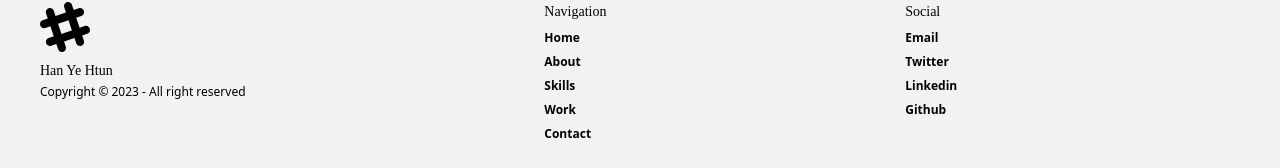
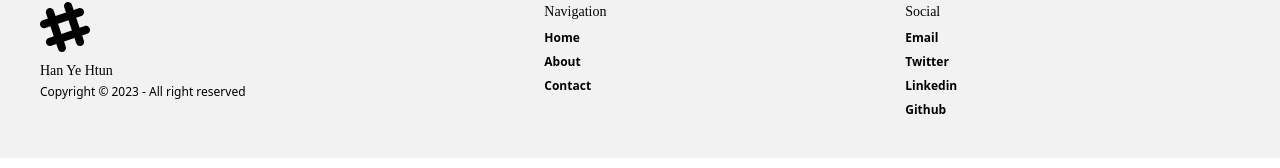
Before and after one commit to sloth30799/Portfolio, a React (Vite) app: page / in a window 1280 px wide. Shown: the part 2763-2931 px from the top of the page. Built offline with nearby package versions, Linux system fonts and the light colour scheme; a web font is replaced by a local one.

Commit message:
add the link to button in Cta

```diff
--- a/index.html
+++ b/index.html
@@ -2,11 +2,7 @@
 <html lang="en">
   <head>
     <meta charset="UTF-8" />
-    <link
-      rel="icon"
-      type="image/svg+xml"
-      href="/public/img/favicon-32x32.png"
-    />
+    <link rel="icon" type="image/svg+xml" href="/img/favicon-32x32.png" />
     <meta name="viewport" content="width=device-width, initial-scale=1.0" />
     <link rel="preconnect" href="https://fonts.googleapis.com" />
     <link rel="preconnect" href="https://fonts.gstatic.com" crossorigin />
--- a/src/components/Cta.jsx
+++ b/src/components/Cta.jsx
@@ -1,4 +1,5 @@
 import React from "react"
+import { Link } from "react-router-dom"
 
 const Cta = () => {
   return (
@@ -10,7 +11,9 @@
             <h1 className="font-extrabold text-4xl text-grey">
               Want to work with me? Hit me up.
             </h1>
-            <button className="btn btn-secondary">Contact</button>
+            <Link to="contact">
+              <button className="btn btn-secondary">Contact</button>
+            </Link>
           </div>
         </div>
       </div>
--- a/src/components/Footer.jsx
+++ b/src/components/Footer.jsx
@@ -29,12 +29,6 @@
         </Link>
         <Link to="/about" className="link link-hover font-semibold text-xs">
           About
-        </Link>
-        <Link to="/skill" className="link link-hover font-semibold text-xs">
-          Skills
-        </Link>
-        <Link to="/work" className="link link-hover font-semibold text-xs">
-          Work
         </Link>
         <Link to="contact" className="link link-hover font-semibold text-xs">
           Contact
```
